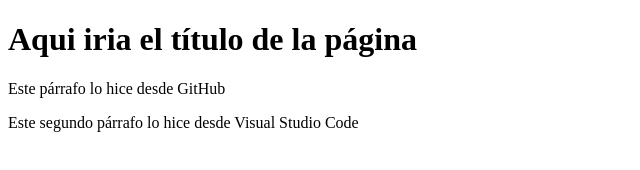
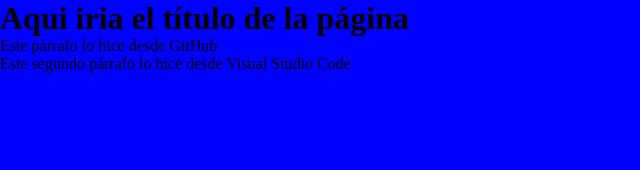
Before and after one commit to incmeister1/cursoGitPildorasInformaticas, a plain HTML site: page index.html in a window 1280 px wide. Shown: the whole page, without its empty margins (0-640 px from the left). Drawn offline with Linux system fonts and the light colour scheme.

Commit message:
agregando hoja de estilos

```diff
--- a/index.html
+++ b/index.html
@@ -3,6 +3,7 @@
 <head>
     <meta charset="UTF-8">
     <meta name="viewport" content="width=device-width, initial-scale=1.0">
+    <link href="estilo.css" rel="stylesheet" type="text/css">
     <title>Document</title>
 </head>
 <body>
```
